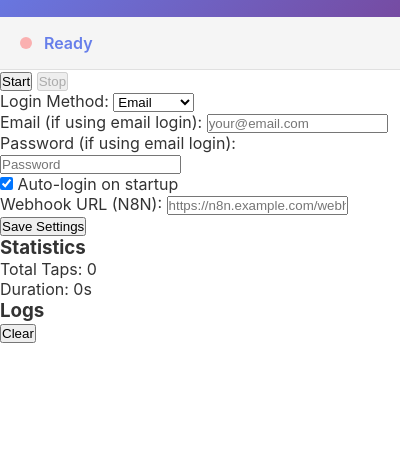
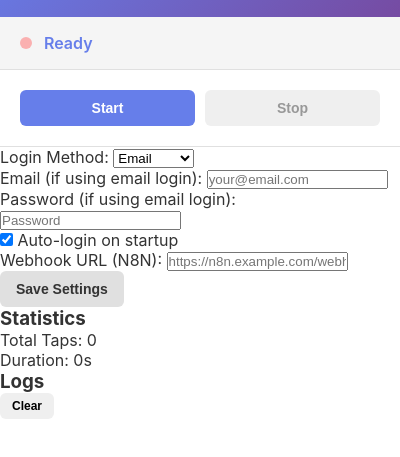
Before and after one commit to qveys/grindr-auto-tap, a browser extension: page popup.html in a window 400 px wide. Shown: the part 71-528 px from the top of the page. Drawn offline with Linux system fonts and the light colour scheme.

Commit message:
⏯️ Add controls section and button styles

```diff
--- a/popup.css
+++ b/popup.css
@@ -72,3 +72,51 @@ body {
   font-weight: 600;
   color: #667eea;
 }
+
+.controls-section {
+  display: flex;
+  gap: 10px;
+  padding: 20px;
+  border-bottom: 1px solid #e0e0e0;
+}
+
+.btn {
+  flex: 1;
+  padding: 10px 16px;
+  border: none;
+  border-radius: 6px;
+  font-size: 14px;
+  font-weight: 600;
+  cursor: pointer;
+  transition: all 0.3s ease;
+}
+
+.btn-primary {
+  background: #667eea;
+  color: white;
+}
+
+.btn-primary:hover:not(:disabled) {
+  background: #5568d3;
+  transform: translateY(-2px);
+  box-shadow: 0 4px 12px rgba(102, 126, 234, 0.4);
+}
+
+.btn-secondary {
+  background: #e0e0e0;
+  color: #333;
+}
+
+.btn-secondary:hover:not(:disabled) {
+  background: #d0d0d0;
+}
+
+.btn:disabled {
+  opacity: 0.5;
+  cursor: not-allowed;
+}
+
+.btn-small {
+  padding: 6px 12px;
+  font-size: 12px;
+}
```
